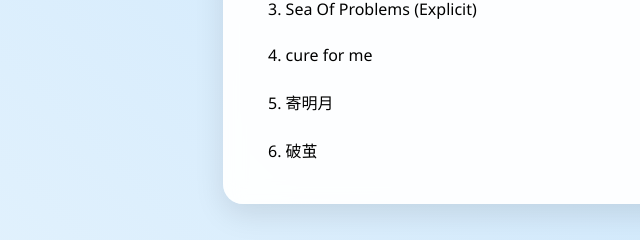
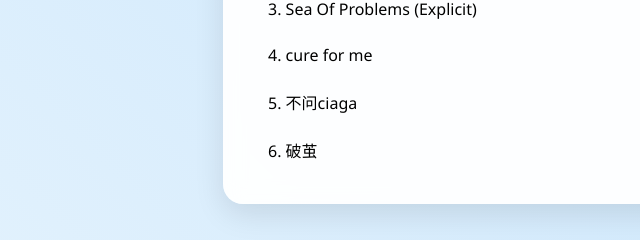
Before and after one commit to michael9207/music_player, a plain HTML site: page index.html in a window 1280 px wide. Shown: the part 511-751 px from the top of the page, 87-727 px from the left. Drawn offline with Linux system fonts and the light colour scheme.

Commit message:
Update index.html

```diff
--- a/index.html
+++ b/index.html
@@ -237,8 +237,8 @@
                 url: "https://raw.githubusercontent.com/michael9207/music_player/main/music/cure%20for%20me.mp3"
             },
             {
-                "title": "寄明月",
-                "url": "https://raw.githubusercontent.com/michael9207/music_player/refs/heads/main/music/%E5%AF%84%E6%98%8E%E6%9C%88.mp3"
+                "title": "不问ciaga",
+                "url": "https://raw.githubusercontent.com/michael9207/music_player/refs/heads/main/music/%E3%80%90Hi-Res%E6%97%A0%E6%8D%9F%E3%80%91%E6%8C%87%E5%B0%96%E7%AC%91%E3%80%8A%E4%B8%8D%E9%97%AEciage%E3%80%8B4K%E7%BA%AF%E4%BA%AB%E7%89%88%26ve.mp3"
             },
             {
                 title: "破茧",
```
